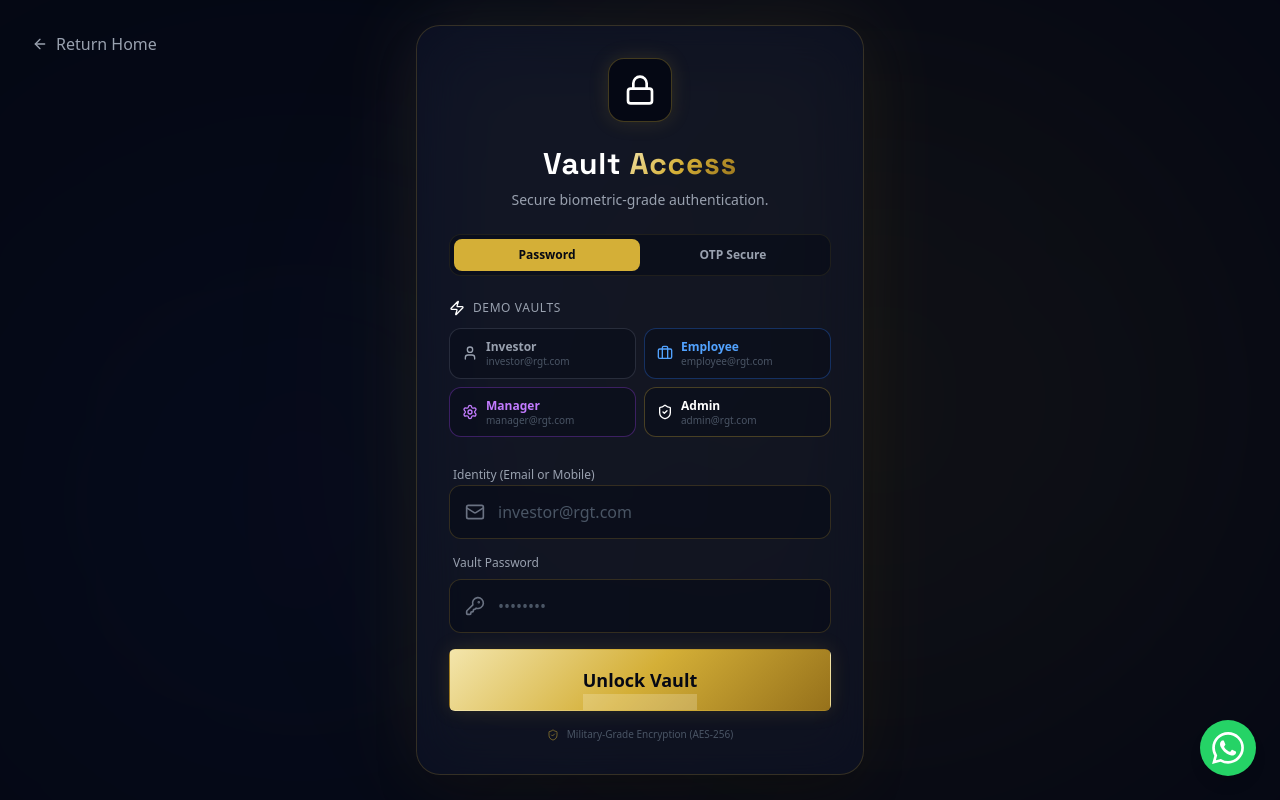
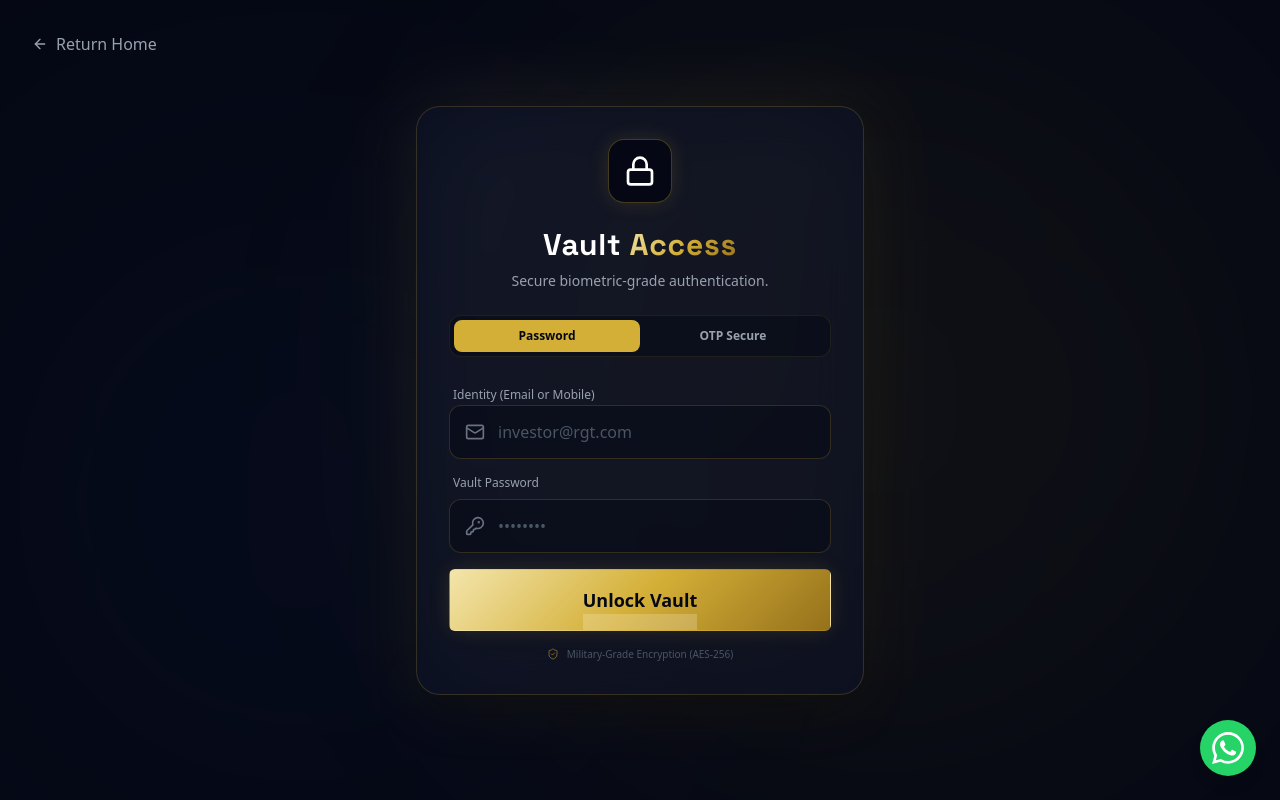
Before and after one commit to priyesranjan/rgtvps, a Next.js app in the folder frontend/: page /auth/login in a window 1280 px wide. Built offline with nearby package versions, Linux system fonts and the light colour scheme; no server answers.

Commit message:
security: remove demo accounts and debug quick-fill buttons from login page

```diff
--- a/frontend/src/app/auth/login/page.tsx
+++ b/frontend/src/app/auth/login/page.tsx
@@ -5,56 +5,12 @@ import Link from "next/link";
 import { useRouter } from "next/navigation";
 import { motion, AnimatePresence } from "framer-motion";
 import {
-  ArrowLeft, Lock, Mail, KeyRound, ShieldAlert, Zap,
-  User, Briefcase, Settings, ShieldCheck, Smartphone,
+  ArrowLeft, Lock, Mail, KeyRound, ShieldAlert,
+  ShieldCheck, Smartphone,
   MessageSquare, Loader2
 } from "lucide-react";
 import { Button } from "@/components/ui/Button";
 
-// Demo accounts for each role
-const DEMO_ACCOUNTS = [
-  {
-    role: "Investor",
-    email: "investor@rgt.com",
-    mobile: "9988776655",
-    password: "investor123",
-    redirect: "/dashboard/investor",
-    icon: User,
-    color: "text-gray-400",
-    border: "border-gray-500/30 hover:border-gray-400/60",
-    badge: "bg-gray-500/10 text-gray-300",
-  },
-  {
-    role: "Employee",
-    email: "employee@rgt.com",
-    password: "employee123",
-    redirect: "/dashboard/employee",
-    icon: Briefcase,
-    color: "text-blue-400",
-    border: "border-blue-500/30 hover:border-blue-400/60",
-    badge: "bg-blue-500/10 text-blue-300",
-  },
-  {
-    role: "Manager",
-    email: "manager@rgt.com",
-    password: "manager123",
-    redirect: "/dashboard/manager",
-    icon: Settings,
-    color: "text-purple-400",
-    border: "border-purple-500/30 hover:border-purple-400/60",
-    badge: "bg-purple-500/10 text-purple-300",
-  },
-  {
-    role: "Admin",
-    email: "admin@rgt.com",
-    password: "admin@secure",
-    redirect: "/dashboard/admin",
-    icon: ShieldCheck,
-    color: "text-gold-400",
-    border: "border-gold-500/30 hover:border-gold-500/60",
-    badge: "bg-gold-500/10 text-gold-300",
-  },
-];
 
 const API_BASE = process.env.NEXT_PUBLIC_API_URL || "http://localhost:4000/api";
 
@@ -67,19 +23,7 @@ export default function LoginPage() {
   const [otpSent, setOtpSent] = useState(false);
   const [isLoading, setIsLoading] = useState(false);
   const [error, setError] = useState<string | null>(null);
-  const [activeRole, setActiveRole] = useState<string | null>(null);
   const router = useRouter();
-
-  const handleQuickFill = (account: typeof DEMO_ACCOUNTS[0]) => {
-    if (loginMethod === "password") {
-      setEmail(account.email);
-      setPassword(account.password);
-    } else if (account.mobile) {
-      setMobile(account.mobile);
-    }
-    setActiveRole(account.role);
-    setError(null);
-  };
 
   const handleSendOTP = async () => {
     if (!mobile) return setError("Please enter your mobile number");
@@ -140,10 +84,9 @@ export default function LoginPage() {
     setIsLoading(true);
     setError(null);
     try {
-      const endpoint = activeRole === "Investor" || !activeRole ? "/auth/investor/login" : "/auth/employee/login";
-      const body = activeRole === "Investor" || !activeRole
-        ? { mobile: email.includes("@") ? "" : email, password }
-        : { email, password };
+      const isEmployee = email.includes("@");
+      const endpoint = isEmployee ? "/auth/employee/login" : "/auth/investor/login";
+      const body = isEmployee ? { email, password } : { mobile: email, password };
 
       const res = await fetch(`${API_BASE}${endpoint}`, {
         method: "POST",
@@ -217,32 +160,6 @@ export default function LoginPage() {
             >
               OTP Secure
             </button>
-          </div>
-
-          {/* Quick Fill Section */}
-          <div className="mb-6 relative z-10">
-            <div className="flex items-center gap-2 mb-3">
-              <Zap className="w-4 h-4 text-gold-400" />
-              <span className="text-xs font-medium text-gray-400 uppercase tracking-wider">Demo Vaults</span>
-            </div>
-            <div className="grid grid-cols-2 gap-2">
-              {DEMO_ACCOUNTS.map((account) => (
-                <button
-                  key={account.role}
-                  type="button"
-                  onClick={() => handleQuickFill(account)}
-                  className={`flex items-center gap-2 px-3 py-2.5 rounded-xl border transition-all duration-200 text-left group ${account.border} ${activeRole === account.role ? 'bg-white/5' : 'bg-navy-950/40 hover:bg-white/5'}`}
-                >
-                  <account.icon className={`w-4 h-4 ${account.color} shrink-0`} />
-                  <div>
-                    <p className={`text-xs font-semibold ${account.color}`}>{account.role}</p>
-                    <p className="text-[10px] text-gray-600 leading-tight">
-                      {loginMethod === "otp" ? (account.mobile || "N/A") : account.email}
-                    </p>
-                  </div>
-                </button>
-              ))}
-            </div>
           </div>
 
           <AnimatePresence mode="wait">
```
